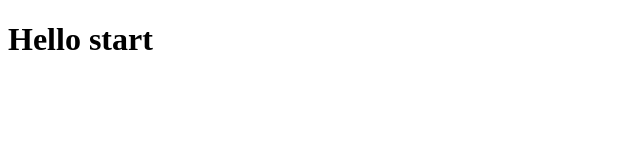
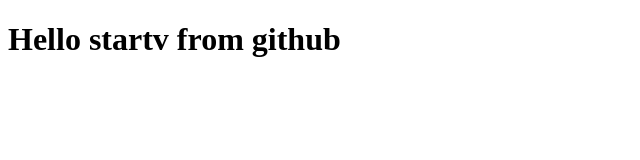
Before and after one commit to PatttttLommmmm/git-start, a plain HTML site: page index.html in a window 1280 px wide. Shown: the whole page, without its empty margins (0-640 px from the left). Drawn offline with Linux system fonts and the light colour scheme.

Commit message:
add text h1 in index.html

```diff
--- a/index.html
+++ b/index.html
@@ -6,6 +6,6 @@
     <title>Document</title>
 </head>
 <body>
-    <h1>Hello start</h1>
+    <h1>Hello startv from github</h1>
 </body>
 </html>
```
